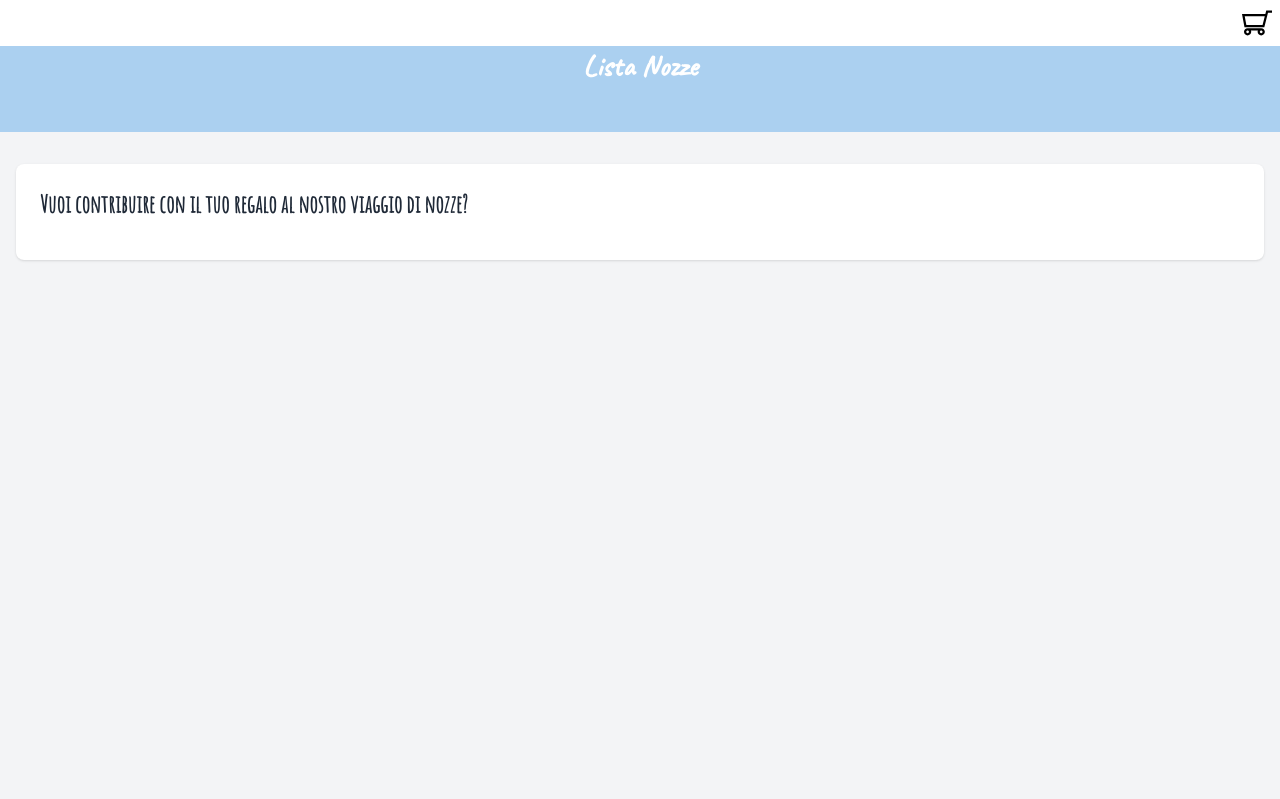
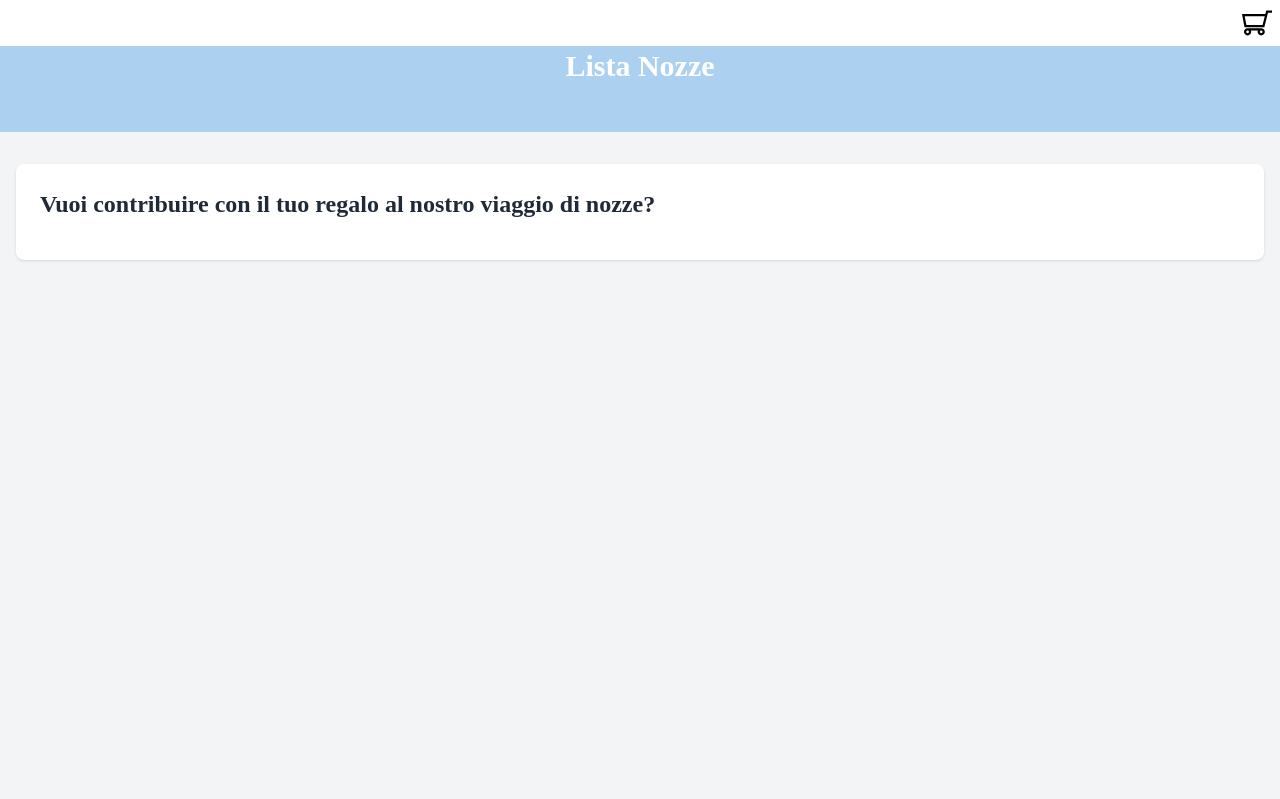
Before and after one commit to Barna1992/matrimonio_gp, a Django app: page /gift-list/ in a window 1280 px wide. Shown: the top 799 px of the page. Run offline with Django 5.2, Linux system fonts and the light colour scheme; some libraries are stand-ins or nearby versions.

Commit message:
changing fonts

```diff
--- a/wedding/static/wedding/css/cart-style.css
+++ b/wedding/static/wedding/css/cart-style.css
@@ -1,5 +1,5 @@
 body {
-    font-family: Arial, sans-serif;
+    font-family: 'Arsenal';
     margin: 0;
     padding: 0;
 }
--- a/wedding/static/wedding/css/style.css
+++ b/wedding/static/wedding/css/style.css
@@ -1,5 +1,5 @@
 body {
-    font-family: 'Amatic SC', sans-serif;
+    font-family: 'Arsenal', sans-serif;
     text-align: center;
     color: #444;
     background-color: #f9f9f9;
@@ -12,7 +12,7 @@ body {
 @media (min-width: 768px) {
     body {
         font-size: 18px;
-        font-family: 'Amatic SC', sans-serif;
+        font-family: 'Arsenal', sans-serif;
 
     }
     countdown-numbers {
@@ -26,7 +26,7 @@ body {
 @media (min-width: 1024px) {
     body {
         font-size: 20px;
-        font-family: 'Amatic SC', sans-serif;
+        font-family: 'Arsenal', sans-serif;
 
     }
 }
--- a/wedding/static/wedding/css/wholeStyle.css
+++ b/wedding/static/wedding/css/wholeStyle.css
@@ -9,7 +9,7 @@
     height: 100%;
     color: black;
     background-color: #fff;
-    font-family: 'Amatic SC';
+    font-family: 'Arsenal';
   }
 
   /* Styling for the hero section */
@@ -39,7 +39,7 @@
     background-size: cover;
     background-position: center;
     transition: background-image 0.5s ease-in-out;
-    font-family: 'Caveat';
+    font-family: 'Arsenal';
   }
 
   .hero-section-bg {
@@ -54,7 +54,7 @@
     background-size: contain;
     background-position: center;
     transition: background-image 0.5s ease-in-out;
-    font-family: 'Caveat';
+    font-family: 'Arsenal';
     background-color: #abd0f0;
   }
 
@@ -70,7 +70,7 @@
     z-index: 10;
     width: 100%;
     font-size: 1.5rem;
-    font-family: 'Caveat' !important;
+    font-family: 'Arsenal' !important;
   }
 
   .top-nav ul.active {
@@ -393,7 +393,7 @@
     text-align: center;
     font-size: 1.5rem;
     background-color: #cac7c7;
-    font-family: 'Amatic SC';
+    font-family: 'Arsenal';
     height: 55px;
     color: red;
   }
@@ -456,7 +456,7 @@
     padding: 0 1rem;
     text-align: center;
     font-weight: bolder;
-    font-family: 'Amatic SC';
+    font-family: 'Arsenal';
   }
 
   .object-title {
@@ -741,7 +741,7 @@
   .agenda h2 {
     text-align: center;
     font-size: 2.5rem;
-    font-family: 'Caveat';
+    font-family: 'Arsenal';
     padding: 2rem 0;
   }
 
--- a/wedding/templates/wedding/index.html
+++ b/wedding/templates/wedding/index.html
@@ -3,7 +3,7 @@
 {% block title %}Home{% endblock %}
 {% block content %}
 <section id="slideshow" class="text-center py-12 h-screen flex flex-col justify-end items-center bg-cover bg-center transition-all duration-1000">
-    <h1 class="text-white text-6xl md:text-6xl font-bold drop-shadow-md">Giovanna & Pietro</h1>
+    <h1 class="birthstone-bounce-medium text-white text-6xl md:text-6xl font-bold drop-shadow-md" style="text-transform: none !important;">Giovanna & Pietro</h1>
     <p class="text-white text-4xl font-bold mt-4 drop-shadow-md">7 giugno 2025</p>
     <p class="text-white text-4xl font-bold drop-shadow-md mb-4">Ci sposiamo!</p>
 </section>
```
Also changed, not shown: wedding/templates/wedding/base.html (+41 -2 lines).
